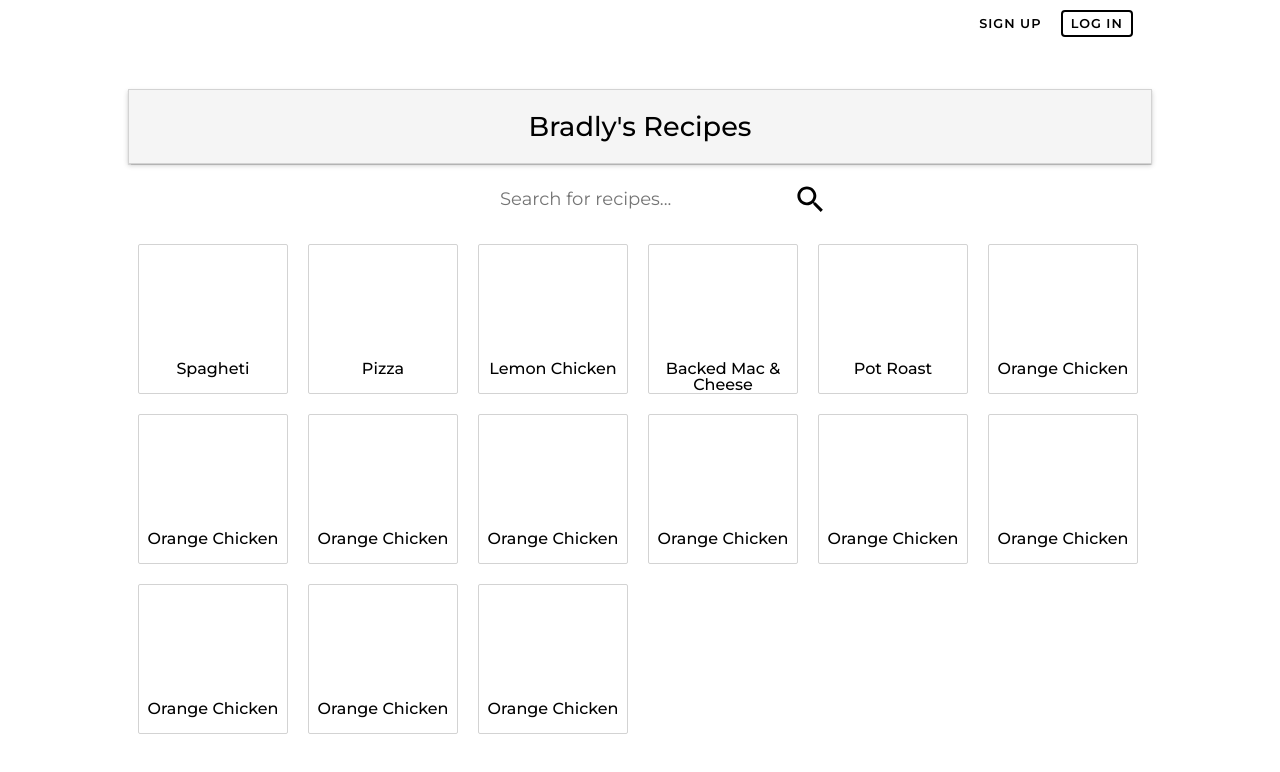
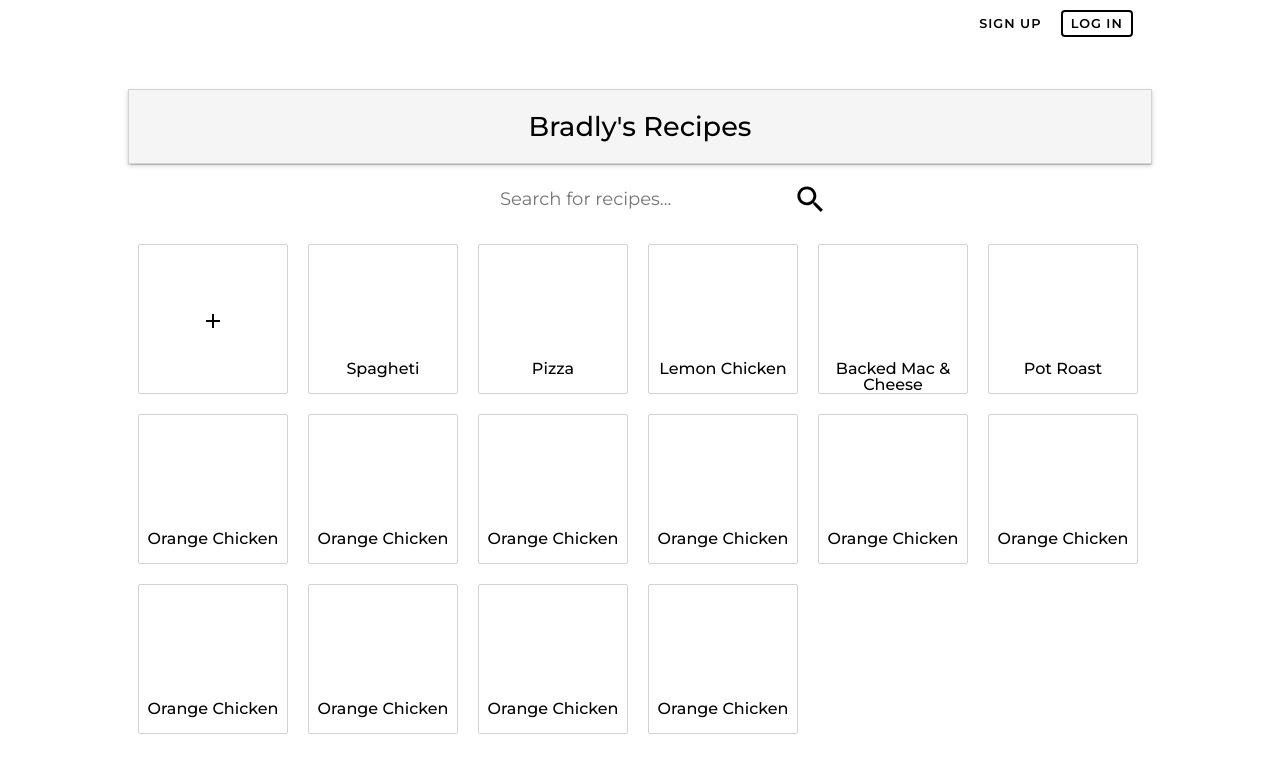
Before and after one commit to Grocer-List-App/grocery-list-app-fe, a React (Create React App) app: page /recipes in a window 1280 px wide. Shown: the top 772 px of the page. Built offline with nearby package versions, Linux system fonts and the light colour scheme.

Commit message:
add new recipe card and basic functionality

```diff
--- a/src/Components/Pages/Recipes/Recipes.js
+++ b/src/Components/Pages/Recipes/Recipes.js
@@ -2,6 +2,7 @@ import React, { useState } from 'react';
 import styles from './Recipes.module.css';
 import SearchBar from '../../Common/SearchBar';
 import Data from '../../../Data.json';
+import AddIcon from '@mui/icons-material/Add';
 
 export default function Recipes() {
   const [ filteredData, setFilteredData ] = useState(Data);
@@ -34,6 +35,10 @@ export default function Recipes() {
         />
       </div>
       <div className={styles.recipes_container}>
+        {(state.enteredWord === '' || filteredData.length === 0) ?
+        <div className={styles.recipe_card}>
+          <AddIcon className={styles.add_icon} />
+        </div> : null}
         {filteredData.map((item, index) => {
           return (
             <div key={index} className={styles.recipe_card}>
--- a/src/Components/Pages/Recipes/Recipes.module.css
+++ b/src/Components/Pages/Recipes/Recipes.module.css
@@ -49,3 +49,8 @@
     top: -22%;
     font-weight: 500;
 }
+
+.add_icon {
+    position: relative;
+    top: 43%;
+}
```
Also changed, not shown: 1 other file (tests, documents, lock files or other folders).
